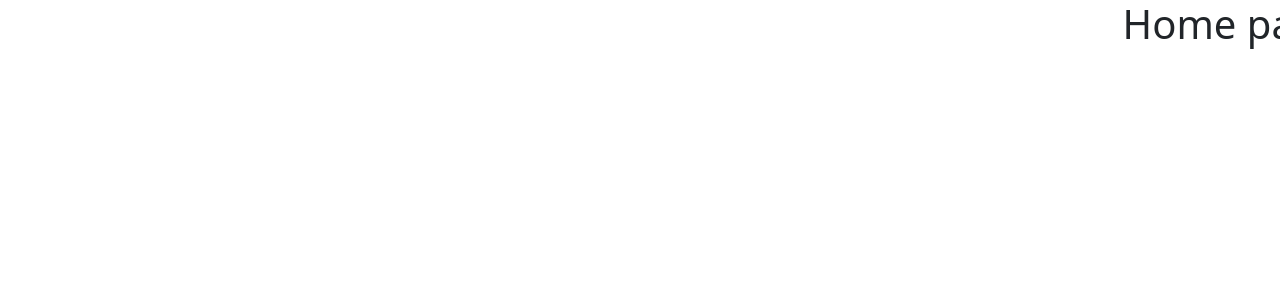
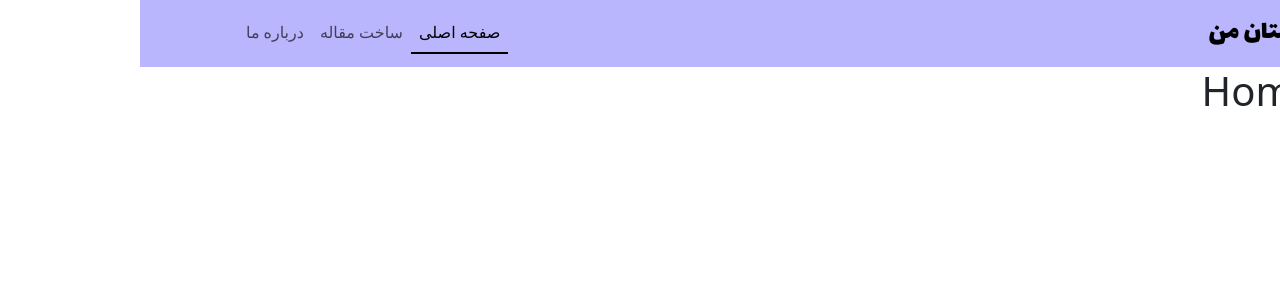
Before and after one commit to hasibafghan/Reactblog-axios-api, a React (Vite) app: page / in a window 1280 px wide. Shown: the top 300 px of the page. Built offline with nearby package versions, Linux system fonts and the light colour scheme.

Commit message:
Link routes: Navlink linked to routes

```diff
--- a/src/components/navbar/Navbar.css
+++ b/src/components/navbar/Navbar.css
@@ -0,0 +1,5 @@
+
+/* Target NavLink with both classes */
+a.nav-link.active {
+  border-bottom: 2px solid black;
+}
--- a/src/components/navbar/Navbar.jsx
+++ b/src/components/navbar/Navbar.jsx
@@ -0,0 +1,66 @@
+import "./Navbar.css";
+
+import Container from "react-bootstrap/Container";
+import Nav from "react-bootstrap/Nav";
+import Navbar from "react-bootstrap/Navbar";
+import Offcanvas from "react-bootstrap/Offcanvas";
+import { NavLink } from "react-router-dom";
+
+function MyNavbar() {
+  const expand = "md";
+
+  return (
+    <>
+      <Navbar
+        key={expand}
+        expand={expand}
+        style={{ backgroundColor: "rgb(186, 182 ,253)" }}
+      >
+        <Container>
+          <Navbar.Brand
+            href="#"
+            style={{ fontFamily: "Lalezar", fontSize: "27px" }}
+          >
+            افغانستان من
+          </Navbar.Brand>
+          <Navbar.Toggle aria-controls={`offcanvasNavbar-expand-${expand}`} />
+          <Navbar.Offcanvas
+            id={`offcanvasNavbar-expand-${expand}`}
+            aria-labelledby={`offcanvasNavbarLabel-expand-${expand}`}
+            placement="start"
+          >
+            <Offcanvas.Header closeButton>
+              <Offcanvas.Title id={`offcanvasNavbarLabel-expand-${expand}`}>
+                Offcanvas
+              </Offcanvas.Title>
+            </Offcanvas.Header>
+            <Offcanvas.Body>
+              <Nav className="justify-content-end flex-grow-1 pe-3">
+                <NavLink to="/" className="nav-link">
+                  صفحه اصلی
+                </NavLink>
+
+                <NavLink to="/add-article" className="nav-link">
+                  ساخت مقاله
+                </NavLink>
+                <NavLink to="/about" className="nav-link">
+                  درباره ما
+                </NavLink>
+              </Nav>
+
+              {/* <Nav className="justify-content-end flex-grow-1 pe-3">
+                  <NavLink to="/" className={({ isActive }) => isActive ? "nav-link active" : "nav-link"}>صفحه اصلی</NavLink>
+                  <NavLink to="/about" className={({ isActive }) => isActive ? "nav-link active" : "nav-link"}>درباره ما</NavLink>
+                  <NavLink to="/blog" className={({ isActive }) => isActive ? "nav-link active" : "nav-link"}>مقالات</NavLink>
+                  <NavLink to="/panel" className={({ isActive }) => isActive ? "nav-link active" : "nav-link"}>پنل</NavLink>
+                  <NavLink to="/login" className={({ isActive }) => isActive ? "nav-link active" : "nav-link"}>ورود</NavLink>
+               </Nav>   */}
+            </Offcanvas.Body>
+          </Navbar.Offcanvas>
+        </Container>
+      </Navbar>
+    </>
+  );
+}
+
+export default MyNavbar;
--- a/src/pages/about/About.jsx
+++ b/src/pages/about/About.jsx
@@ -1,10 +1,12 @@
-import './About.css'
+import MyNavbar from "../../components/navbar/Navbar";
+import "./About.css";
 function About() {
-    return (
-        <>
-        <h1>About</h1>
-        </>
-    );
+  return (
+    <>
+      <MyNavbar />
+      <h1>About</h1>
+    </>
+  );
 }
 
 export default About;
--- a/src/pages/addArticle/AddArticle.jsx
+++ b/src/pages/addArticle/AddArticle.jsx
@@ -1,7 +1,10 @@
+import MyNavbar from "../../components/navbar/Navbar";
 import "./AddArticle.css";
 function AddArticle() {
   return (
     <>
+      <MyNavbar />
+
       <h1>Add article</h1>
     </>
   );
--- a/src/pages/article/Article.jsx
+++ b/src/pages/article/Article.jsx
@@ -1,7 +1,10 @@
+import MyNavbar from '../../components/navbar/Navbar';
 import './Article.css'
 function Article() {
     return (
         <>
+      <MyNavbar />
+
         <h1>Article</h1>
         </>
     );
--- a/src/pages/editArticle/EditArticle.jsx
+++ b/src/pages/editArticle/EditArticle.jsx
@@ -1,7 +1,10 @@
+import MyNavbar from "../../components/navbar/Navbar";
 import "./EditArticle.css";
 function EditArticle() {
   return (
     <>
+      <MyNavbar />
+
       <h1>EditArticle</h1>
     </>
   );
--- a/src/pages/home/Home.jsx
+++ b/src/pages/home/Home.jsx
@@ -1,7 +1,9 @@
+import MyNavbar from '../../components/navbar/Navbar';
 import './Home.css'
 function Home() {
     return (
         <>
+        <MyNavbar/>
         <h1>Home page</h1>
         </>
     );
```
